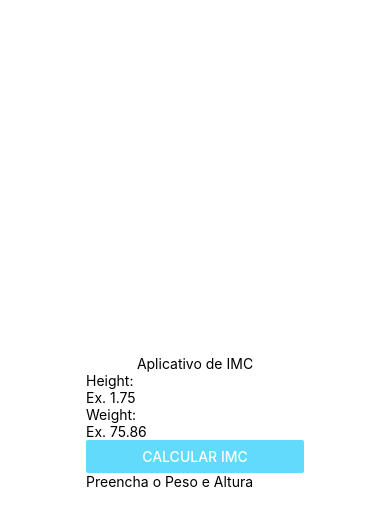
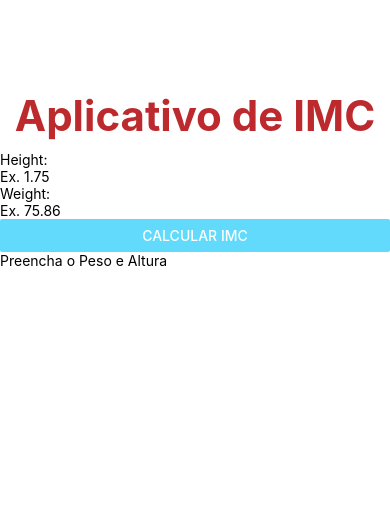
Before and after one commit to kauansiqueira-cps/aplicativoIMC, a React Native app: screen / in a window 390 px wide. Shown: the top 526 px of the page. Built offline with nearby package versions, Linux system fonts and the light colour scheme.

Commit message:
Aula 2105 - Styles

```diff
--- a/App.js
+++ b/App.js
@@ -14,8 +14,7 @@ export default function App() {
 const styles = StyleSheet.create({
   container: {
     flex: 1,
-    backgroundColor: '#fff',
-    alignItems: 'center',
-    justifyContent: 'center',
+    backgroundColor: '##3B39369',
+    paddingTop: 80,
   },
 });
--- a/SRC/Components/Title/index.js
+++ b/SRC/Components/Title/index.js
@@ -1,10 +1,11 @@
 import React from "react";
 import { View, Text } from "react-native";
+import styles from "./style";
 
 export default function Title(){
     return(
-        <View>
-            <Text>Aplicativo de IMC</Text>
+        <View style={styles.boxTitle}>
+            <Text style={styles.textTitle}>Aplicativo de IMC</Text>
         </View>
     );
 }
--- /dev/null
+++ b/SRC/Components/Title/style.js
@@ -0,0 +1,17 @@
+import { StyleSheet } from "react-native";
+
+
+const styles = StyleSheet.create({
+    boxTitle: {
+        padding: 10,
+        alignItems: 'center',
+        justifyContent: 'center',
+    },
+    textTitle:{
+        color: '#BD2A2E',
+        fontSize: 42,
+        fontWeight: "bold"
+    },
+});
+
+export default styles
```
Also changed, not shown: SRC/Components/Form/ResultImc/style.js (added), SRC/Components/Form/style.js (added).
